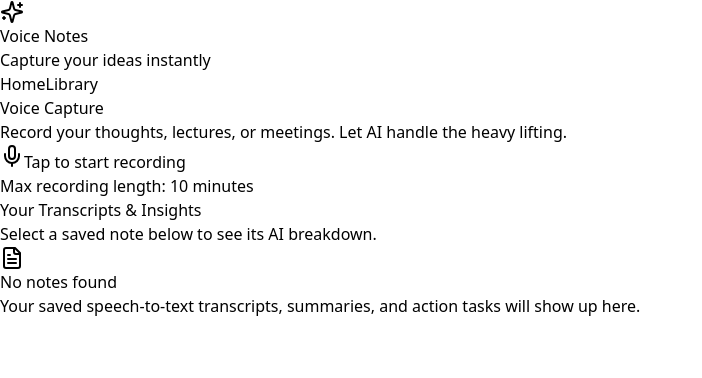
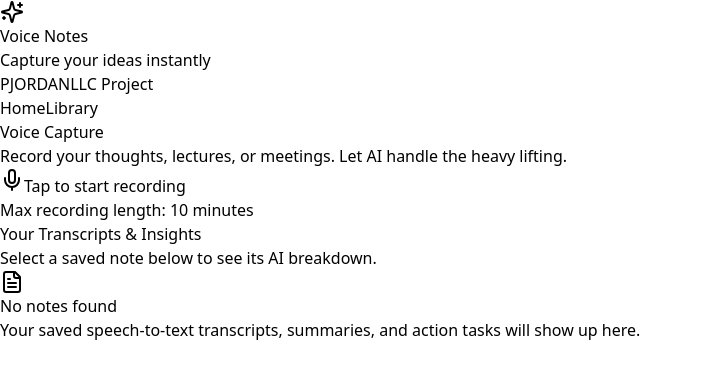
Before and after one commit to Phillipj1/votenotetracker-app, a React (Vite) app in the folder client/: page / in a window 1280 px wide. Shown: the top 378 px of the page, without its empty margins (0-702 px from the left). Built offline with nearby package versions, Linux system fonts and the light colour scheme.

Commit message:
Add vercel config, puter script, and library view

```diff
--- a/client/src/App.tsx
+++ b/client/src/App.tsx
@@ -407,6 +407,8 @@ export default function App() {
           <h1 className="text-xl font-bold tracking-tight text-slate-900">Voice Notes</h1>
         </div>
         <div className="text-sm text-slate-500 font-medium">Capture your ideas instantly</div>
+        <div className="text-sm text-slate-500 font-medium">PJORDANLLC Project</div>
+
 
         {/* Toggle between Home and Library screens */}
         <div className="flex items-center gap-3">
```
